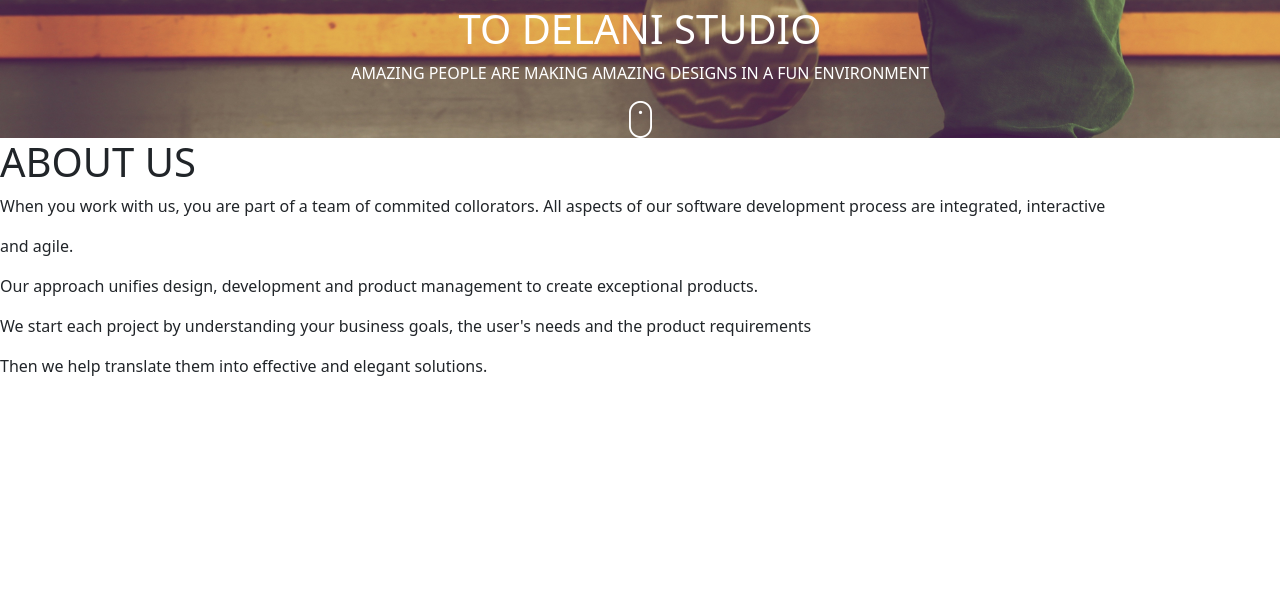
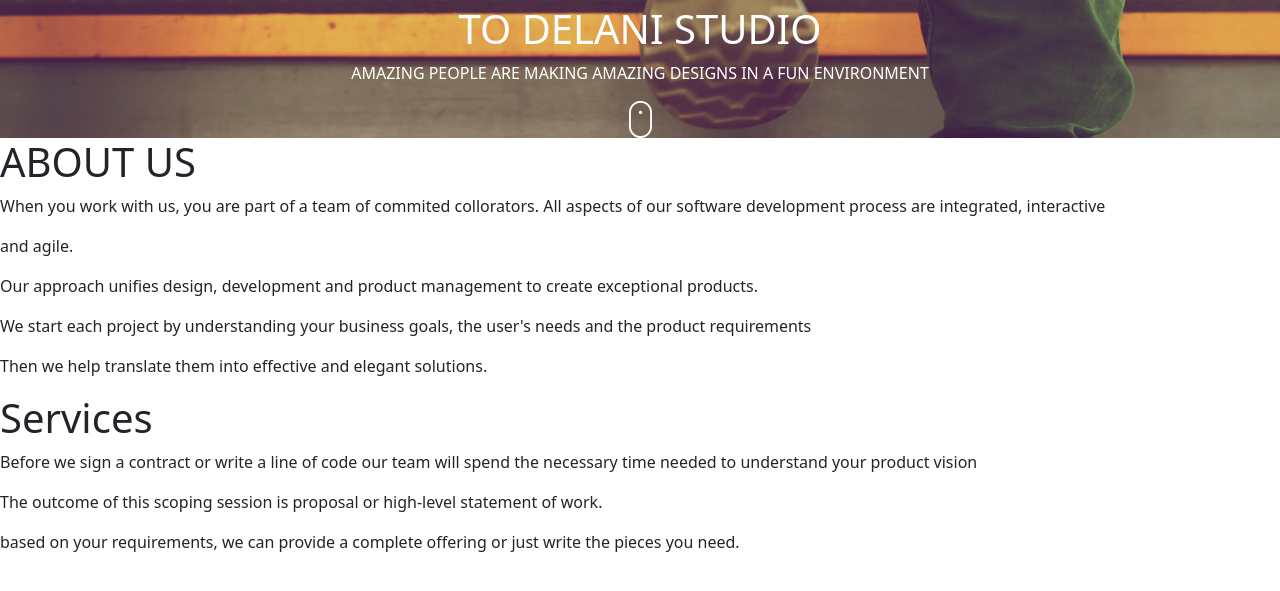
Before and after one commit to o-tenyo/delani-studio, a plain HTML site: page index.html in a window 1280 px wide. Shown: the part 147-738 px from the top of the page. Drawn offline with nearby package versions, Linux system fonts and the light colour scheme.

Commit message:
Content for the 'services' section added to html file

```diff
--- a/index.html
+++ b/index.html
@@ -33,6 +33,10 @@
         <p>Then we help translate them into effective and elegant solutions. </p>
     </div>
     <div class="services">
+        <h1>Services</h1>
+        <p>Before we sign a contract or write a line of code our team will spend the necessary time needed to understand your product vision</p>
+        <p>The outcome of this scoping session is proposal or high-level statement of work.</p>
+        <p>based on your requirements, we can provide a complete offering or just write the pieces you need.</p>
 
     </div>
     <div class="what-we-do">
```
